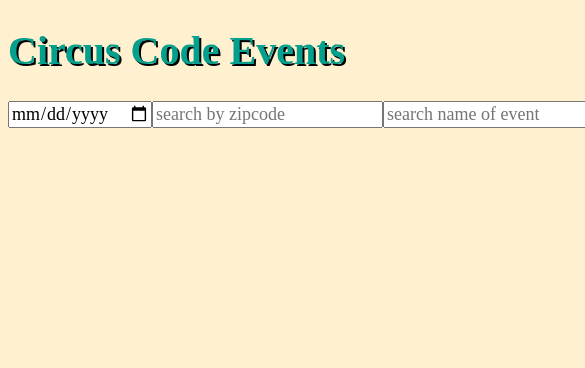
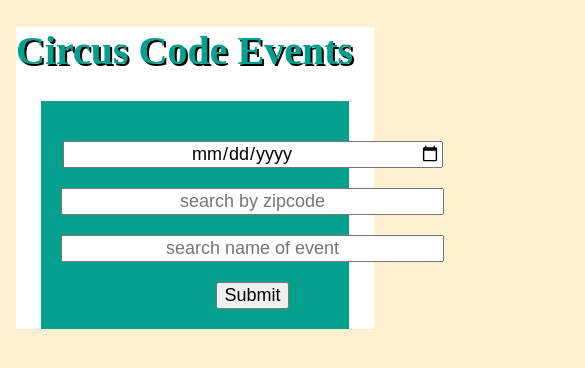
Before and after one commit to flandrea/event-project, an Angular app: page / in a window 390 px wide. Shown: the top 368 px of the page, 585 px wide, since content can reach past the window. Built offline with nearby package versions, Linux system fonts and the light colour scheme; a web font is replaced by a local one.

Commit message:
Added Media Query & Formatted Main

```diff
--- a/src/app/bucketlist-page/bucketlist-page.component.html
+++ b/src/app/bucketlist-page/bucketlist-page.component.html
@@ -1,5 +1,6 @@
 <link rel="preconnect" href="https://fonts.gstatic.com">
   <link href="https://fonts.googleapis.com/css2?family=Rye&display=swap" rel="stylesheet">
+  <link rel="stylesheet" href="https://use.typekit.net/dkt5shm.css">
 
 <div class="eventItem" *ngFor="let list of eventService.favorites; let myIndex=index">
 
--- a/src/app/search-criteria/search-criteria.component.css
+++ b/src/app/search-criteria/search-criteria.component.css
@@ -1,7 +1,44 @@
-h1{
-    color: #03A08D;
-    font-family: 'Rye', cursive;
-    -webkit-text-stroke: .025px black;
+@media only screen and (max-width: 600px) {
+  body {
+    background-color: white;
+  }
+
+  .container {
+    display: flex;
+    background-color: #03a08d;
+    margin-left: 25px;
+    margin-right: 25px;
+    padding: 20px;
+  }
+
+  input {
+    display: flex;
+    flex-direction: column;
+    justify-content: center;
+    text-align: center;
+    margin-top: 20px;
+    width: 375px;
+  }
+
+  .center-button {
+    display: flex;
+    justify-content: center;
+    align-items: center;
+    margin-top: 20px;
+    width: 50%;
+    font-size: 18px;
+  }
+  .searchFields {
+
+    flex-direction: column;
+    margin-left: 50px;
+  }
+}
+
+h1 {
+  color: #03a08d;
+  font-family: "Rye", cursive;
+  -webkit-text-stroke: 0.025px black;
   text-shadow: 2px 2px black;
   font-size: 40px;
   margin-right: auto;
@@ -9,18 +46,26 @@ h1{
   width: 400px;
 }
 
-input{
+input {
   font-size: 18px;
-    font-family: 'Rye', cursive;
+  font-family: navigo, sans-serif;
+  font-weight: 400;
+  font-style: normal;
+  text-align: center;
 }
 
-button{
+button {
   font-size: 18px;
-    font-family: 'Rye', cursive;
+  font-family: navigo, sans-serif;
+  font-weight: 400;
+  font-style: normal;
 }
 
-.searchFields{
+.searchFields {
   margin-right: auto;
   margin-left: auto;
   width: 800px;
+  display: flex;
+  align-items: center;
+  justify-content: center;
 }
--- a/src/app/search-criteria/search-criteria.component.html
+++ b/src/app/search-criteria/search-criteria.component.html
@@ -1,10 +1,19 @@
+<body>
+<div>
+    <h1>Circus Code Events</h1>
 
-<h1>Circus Code Events</h1>
 
-<div class = searchFields>
+<div class = "container">
+
+<div class = "searchFields">
     <input type="date" placeholder="search date" name="filterDate" [(ngModel)]="filterDate">
     <input type = "text" placeholder="search by zipcode" name = "filterLocation" [(ngModel)]="filterLocation">
     <input type ="text" placeholder="search name of event" name = "filterName" [(ngModel)]="filterName">
-
+<div class ="center-button">
     <button (click)="gitFilteredResults()">Submit</button>
 </div>
+</div>
+</div>
+</div>
+
+</body>
```
Lines whose indentation alone changed are shown as unchanged.
